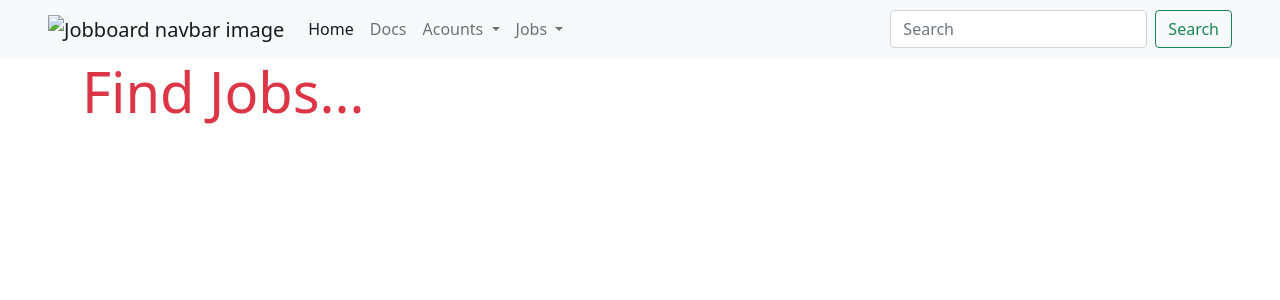
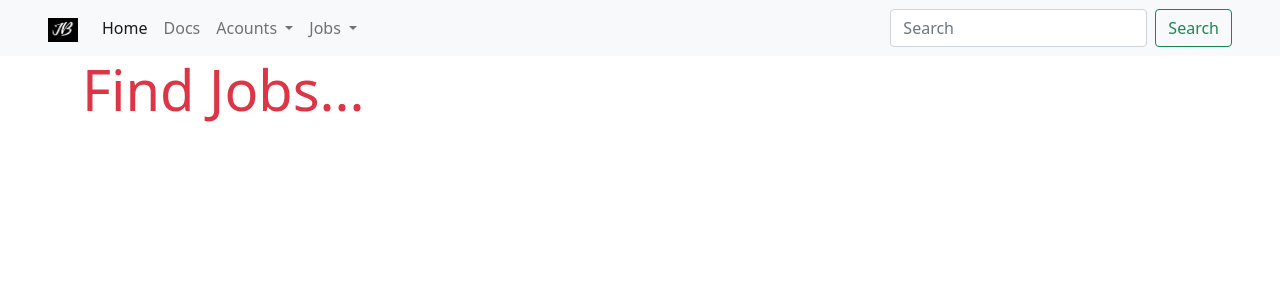
Before and after one commit to WillArevalo/FastAPI_Course, a FastAPI app: page / in a window 1280 px wide. Shown: the top 300 px of the page. Run offline with FastAPI, Linux system fonts and the light colour scheme.

Commit message:
handling static files

```diff
--- a/backend/main.py
+++ b/backend/main.py
@@ -6,22 +6,32 @@ from db.session import engine
 from db.base import Base
 from apis.base import api_router
 from webapps.base import api_router as webapp_router
+from fastapi.staticfiles import StaticFiles
 
 
 def create_tables():
     Base.metadata.create_all(bind=engine)
 
+
 def include_router(app):
     app.include_router(api_router)
     app.include_router(webapp_router)
+
+
+def configure_static(app):
+    app.mount('/static', StaticFiles(directory="static"), name="static")
+
 
 def start_application():
     app = FastAPI(title=settings.PROJECT_TITLE, version=settings.PROJECT_VERSION)
     create_tables()
     include_router(app)
+    configure_static(app)
     return app
 
+
 app = start_application()
+
 
 @app.get('/')
 def hello_api():
--- a/backend/requirements.txt
+++ b/backend/requirements.txt
@@ -89,3 +89,6 @@ urllib3==1.26.4
 
 # Server
 uvicorn==0.13.4
+
+# Handling static files req of starlette
+aiofiles
--- a/backend/templates/components/navbar.html
+++ b/backend/templates/components/navbar.html
@@ -1,7 +1,7 @@
 <nav class="navbar navbar-expand-lg navbar-light bg-light">
     <div class="container-fluid px-5">
       <a class="navbar-brand" href="#">
-        <img src="" alt="Jobboard navbar image" width="30" height="24">
+        <img src="{{ url_for('static', path='images/logo.png')}}" alt="Jobboard navbar image" width="30" height="24">
       </a>
       <button class="navbar-toggler" type="button" data-bs-toggle="collapse" data-bs-target="#navbarSupportedContent" aria-controls="navbarSupportedContent" aria-expanded="false" aria-label="Toggle navigation">
         <span class="navbar-toggler-icon"></span>
```
Also changed, not shown: backend/static/images/logo.png (added).
